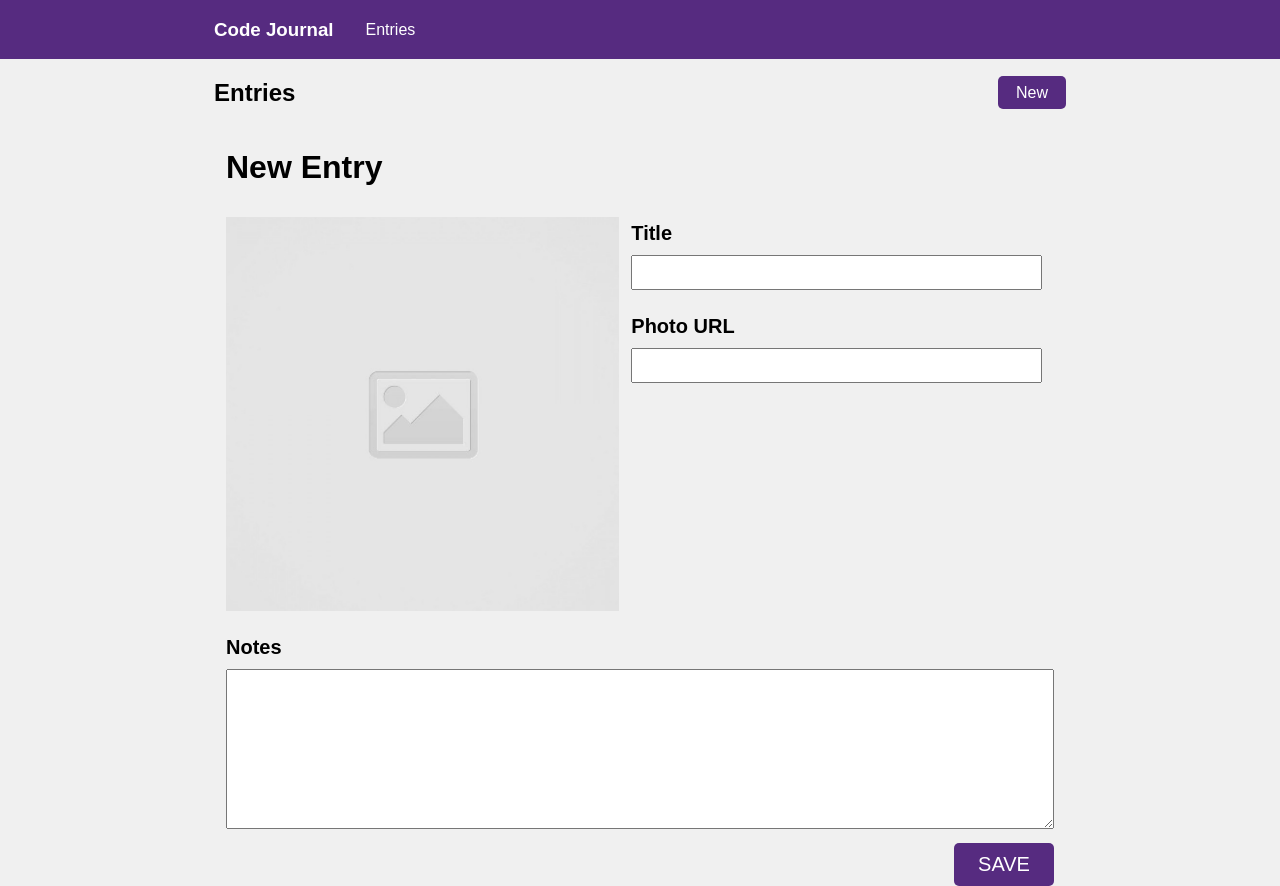
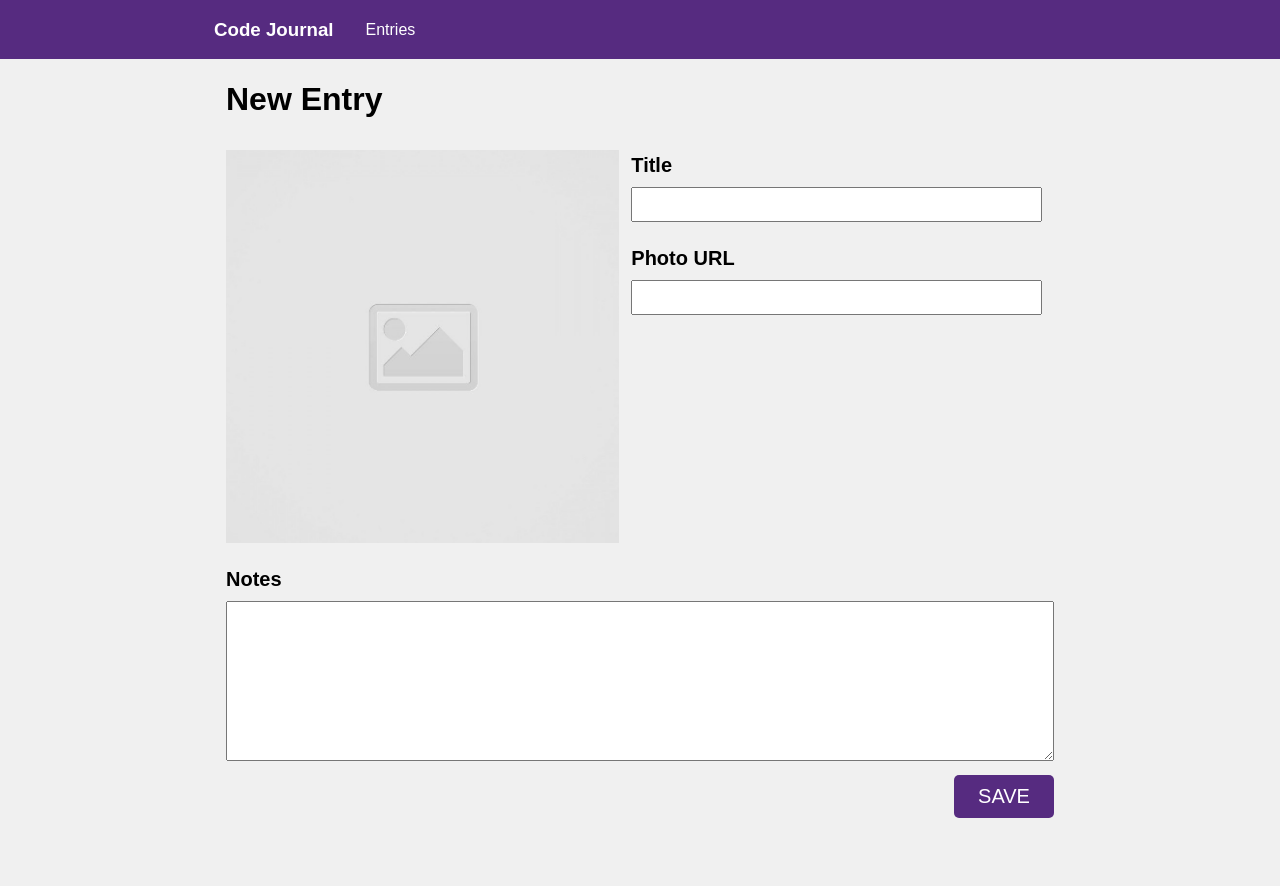
Before and after one commit to mikesayala/previous-code-journal, a website: page index.html in a window 1280 px wide. After the commit the page ends 818 px from the top, so only its background shows below. Drawn offline with Linux system fonts and the light colour scheme; a web font is replaced by a local one.

Commit message:
fixed more code

```diff
--- a/index.html
+++ b/index.html
@@ -34,7 +34,7 @@
   </div>
    </header>
   <div class="container">
-    <div data-view="entries">
+    <div data-view="entries" class="view">
       <div class="row new-reverse">
         <div class="column">
           <div class="entries-new-button">
```
